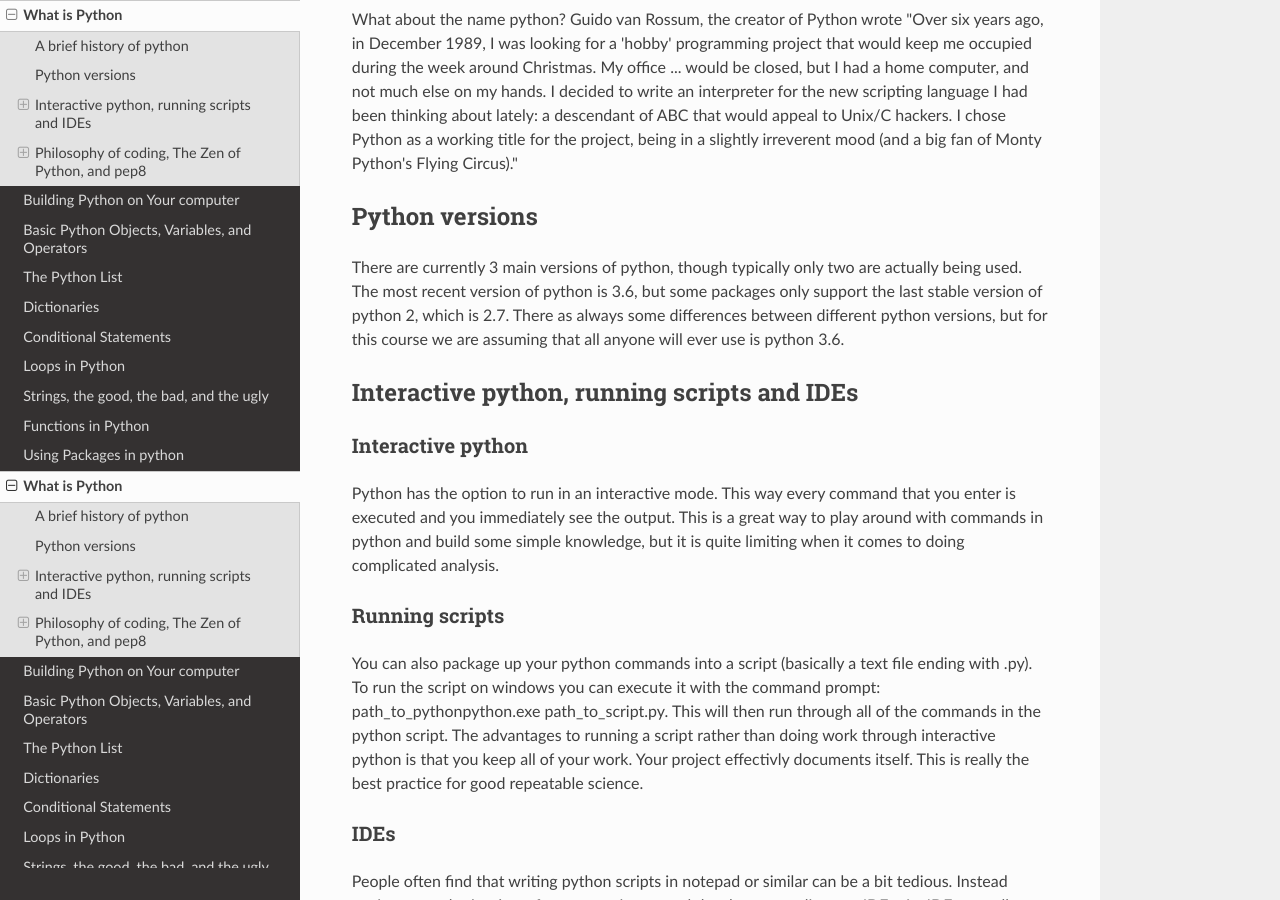
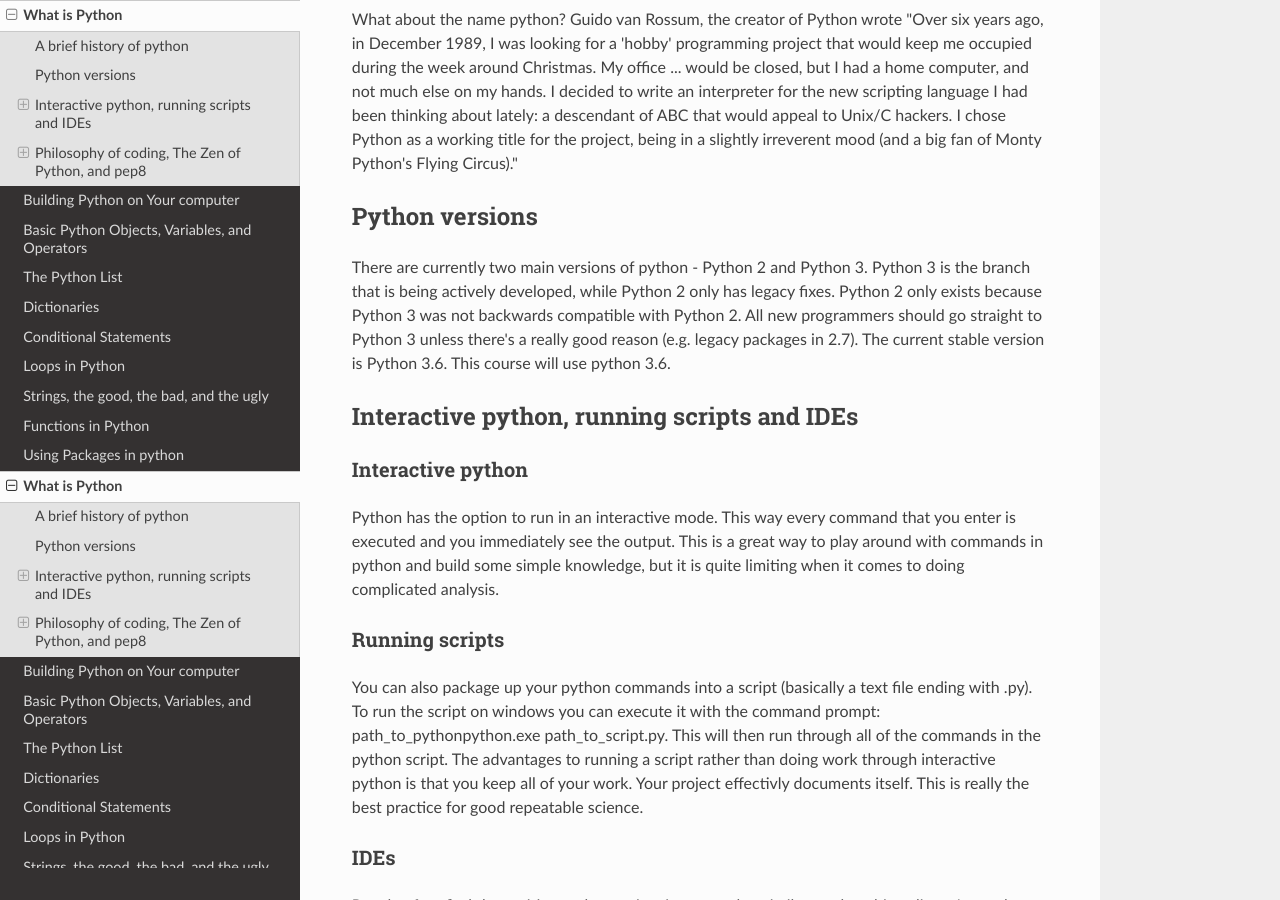
Before and after one commit to hansonmcoombs/training-basic_python, a Sphinx documentation site: the page built from sphinx/source/what_python.rst, in a window 1280 px wide and 900 px high, scrolled down 1732 px. Built offline with Sphinx 7.4.7 and the Read the Docs theme 2.0.0, drawn with Linux system fonts in a browser that asks for light colours; pages that are not in the unit, such as notebooks, are missing from menus; some of the changed text lies outside the part shown.

Commit message:
minor fixes

```diff
--- a/sphinx/source/what_python.rst
+++ b/sphinx/source/what_python.rst
@@ -46,10 +46,7 @@
 Python versions
 -----------------
 
-There are currently 3 main versions of python, though typically only two are actually being used.  The most recent
-version of python is 3.6, but some packages only support the last stable version of python 2, which is 2.7.  There as
-always some differences between different python versions, but for this course we are assuming that all anyone will ever
-use is python 3.6.
+There are currently two main versions of python - Python 2 and Python 3. Python 3 is the branch that is being actively developed, while Python 2 only has legacy fixes. Python 2 only exists because Python 3 was not backwards compatible with Python 2. All new programmers should go straight to Python 3 unless there's a really good reason (e.g. legacy packages in 2.7). The current stable version is Python 3.6. This course will use python 3.6.
 
 
 Interactive python, running scripts and IDEs
```
Also changed, not shown: other parts of sphinx/source/what_python.rst (+2 -3 lines).
